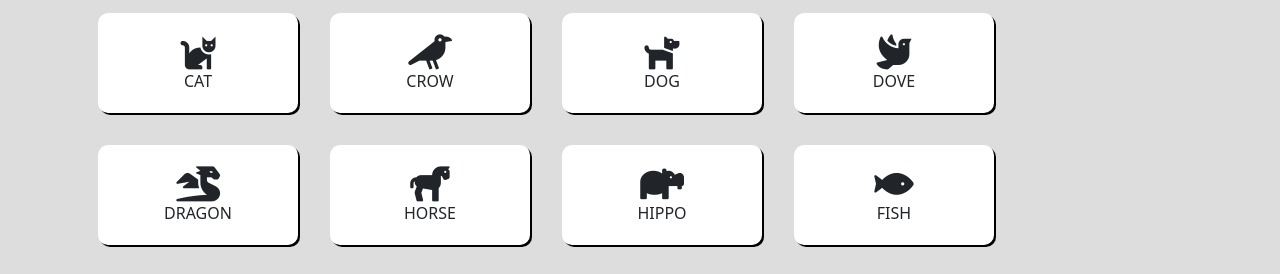
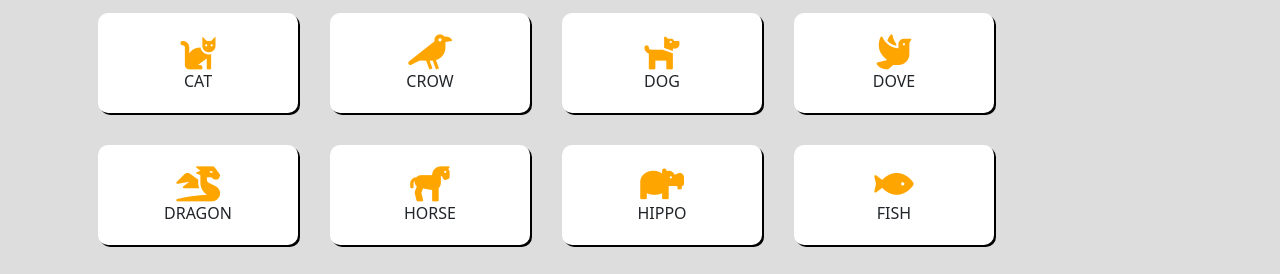
Before and after one commit to MauroDeStefano/js-es6-icons, a plain HTML site: page index.html in a window 1280 px wide. Shown: the part 191-465 px from the top of the page. Drawn offline with nearby package versions, Linux system fonts and the light colour scheme.

Commit message:
milestone-2 done

```diff
--- a/css/style.css
+++ b/css/style.css
@@ -37,3 +37,15 @@ i{
   font-size: 35px;
   display: block;
 }
+
+.mds-orange{
+  color: orange;
+}
+
+.mds-green{
+  color: green;
+}
+
+.mds-blue{
+  color: #0000FF;
+}
--- a/index.html
+++ b/index.html
@@ -32,7 +32,7 @@
 
   </main>
 
-  <script src="js/milestone-1/script.js"></script>
+  <!-- <script src="js/milestone-1/script.js"></script> -->
   <script src="js/milestone-2/script.js"></script>
   <script src="js/milestone-3/script.js"></script>
 </body>
--- a/js/milestone-2/script.js
+++ b/js/milestone-2/script.js
@@ -1,2 +1,139 @@
 // **Milestone 2**
 // Ciascuna icona ha una proprietà “color”: utilizzare questa proprietà per visualizzare le icone del colore corrispondente.
+
+const boxContent = [
+	{
+		name: 'cat',
+		prefix: 'fa-',
+		type: 'animal',
+		family: 'fas',
+		color: 'orange'
+	},
+	{
+		name: 'crow',
+		prefix: 'fa-',
+		type: 'animal',
+		family: 'fas',
+		color: 'orange'
+	},
+	{
+		name: 'dog',
+		prefix: 'fa-',
+		type: 'animal',
+		family: 'fas',
+		color: 'orange'
+	},
+	{
+		name: 'dove',
+		prefix: 'fa-',
+		type: 'animal',
+		family: 'fas',
+		color: 'orange'
+	},
+	{
+		name: 'dragon',
+		prefix: 'fa-',
+		type: 'animal',
+		family: 'fas',
+		color: 'orange'
+	},
+	{
+		name: 'horse',
+		prefix: 'fa-',
+		type: 'animal',
+		family: 'fas',
+		color: 'orange'
+	},
+	{
+		name: 'hippo',
+		prefix: 'fa-',
+		type: 'animal',
+		family: 'fas',
+		color: 'orange'
+	},
+	{
+		name: 'fish',
+		prefix: 'fa-',
+		type: 'animal',
+		family: 'fas',
+		color: 'orange'
+	},
+	{
+		name: 'carrot',
+		prefix: 'fa-',
+		type: 'vegetable',
+		family: 'fas',
+		color: 'green'
+	},
+	{
+		name: 'apple-alt',
+		prefix: 'fa-',
+		type: 'vegetable',
+		family: 'fas',
+		color: 'green'
+	},
+	{
+		name: 'lemon',
+		prefix: 'fa-',
+		type: 'vegetable',
+		family: 'fas',
+		color: 'green'
+	},
+	{
+		name: 'pepper-hot',
+		prefix: 'fa-',
+		type: 'vegetable',
+		family: 'fas',
+		color: 'green'
+	},
+	{
+		name: 'user-astronaut',
+		prefix: 'fa-',
+		type: 'user',
+		family: 'fas',
+		color: 'blue'
+	},
+	{
+		name: 'user-graduate',
+		prefix: 'fa-',
+		type: 'user',
+		family: 'fas',
+		color: 'blue'
+	},
+	{
+		name: 'user-ninja',
+		prefix: 'fa-',
+		type: 'user',
+		family: 'fas',
+		color: 'blue'
+	},
+	{
+		name: 'user-secret',
+		prefix: 'fa-',
+		type: 'user',
+		family: 'fas',
+		color: 'blue'
+	}
+];
+
+const container = document.querySelector(".container");
+// createBox(boxContent);
+
+// function createBox(array){
+
+
+
+
+
+// }
+
+boxContent.forEach(element => {
+  const name = element.name.toUpperCase();
+  console.log(element.prefix);
+  container.innerHTML += `
+  <div class="box d-flex flex-column justify-content-center text-center align-items-center clearfix m-3">
+    <i class="${element.family} ${element.prefix}${element.name} mds-${element.color}"></i>
+    <span>${name}</span>
+  </div>
+  `;
+});
```
